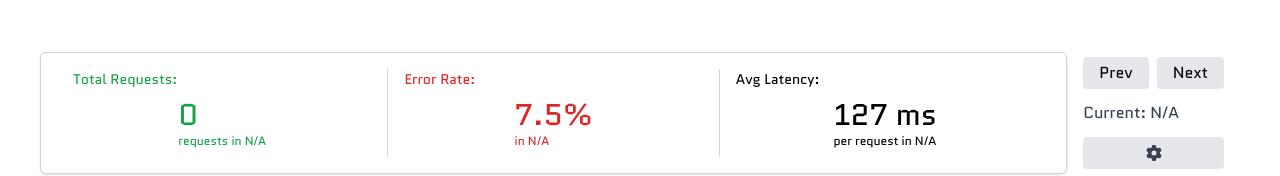
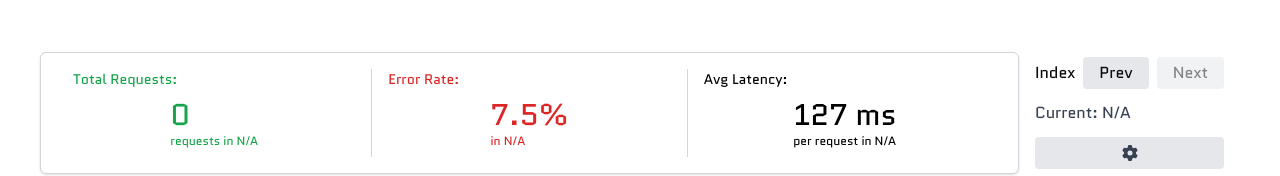
Before and after one commit to alyosha-bar/api-track, a React (Vite) app in the folder frontend/: page /dashboard/1 in a window 1280 px wide. Shown: the part 175-351 px from the top of the page. Built offline with nearby package versions, Linux system fonts and the light colour scheme; no server answers; sample sign-in values are in the browser's storage.

Commit message:
fix time frames issue and scrolling between time frames

```diff
--- a/frontend/src/pages/Dashboard.jsx
+++ b/frontend/src/pages/Dashboard.jsx
@@ -15,10 +15,10 @@ import { ChartPieDonut } from "@/components/charts/PieChart";
 // ToDo:
 // Adjust Chart discriptions and titles based on data
 // Fix data time frames (daily/weekly/monthly) | consisent over all charts
-// Scrolling between time frames
 
 // Loading states using react-query
 // Metrics: Total Requests, Error Rate, Avg Latency
+
 
 // Helpers
 // Format to "YYYY-MM-DD" (UTC)
@@ -165,20 +165,27 @@ const Dashboard = () => {
   // const weeklyGroups = groupByWeek(dailyData);
 
   const groups = timeScale === "monthly" ? monthlyGroups : weeklyGroups;
+  const sortedGroups = groups.sort((a, b) => new Date(b.month || b.week) - new Date(a.month || a.week));
 
   // Log current period whenever timeScale or index changes
   useEffect(() => {
-    if (groups.length === 0) return;
-    const period = groups[index];
+    if (sortedGroups.length === 0) return;
+
+    const period = sortedGroups[index];
+    console.log("Period:", period)
     console.log(`timeScale: ${timeScale}, Period: ${timeScale === "monthly" ? period.month : period.week}`);
     console.log("Entries:", period.entries);
   }, [timeScale, index, groups]);
 
-  const next = () => setIndex((i) => (i + 1) % groups.length);
-  const prev = () => setIndex((i) => (i - 1 + groups.length) % groups.length);
+  const next = () => {
+    setIndex(index - 1)
+  };
+  const prev = () => setIndex(index + 1);
 
   // Make sure we have a valid group
-  const selectedGroup = groups[index] || { entries: [] };
+  const selectedGroup = sortedGroups[index] || { entries: [] };
+
+  console.log("Selected Group:", selectedGroup);
 
   // Extract daily entries to pass to the chart
   const selectedEntries = selectedGroup.entries;
@@ -188,7 +195,7 @@ const Dashboard = () => {
   const filledEntries = fillMissingDays(selectedEntries, periodStart, periodEnd);
 
   // based on prev and next filter data for also BarGraph and PieChart
-
+  console.log(filledEntries)
 
 
   // Calculate metrics
@@ -228,15 +235,18 @@ const Dashboard = () => {
 
             {/* Navigation buttons */}
             <div className="flex space-x-2">
+              <button onClick={() => console.log(index)}> Index </button>
               <button
+                disabled={index === groups.length - 1}
                 onClick={prev}
-                className="px-4 py-1 bg-gray-200 rounded hover:bg-gray-300 transition"
+                className="px-4 py-1 bg-gray-200 rounded hover:bg-gray-300 transition disabled:opacity-50 disabled:cursor-not-allowed"
               >
                 Prev
               </button>
               <button
+                disabled={index === 0}
                 onClick={next}
-                className="px-4 py-1 bg-gray-200 rounded hover:bg-gray-300 transition"
+                className="px-4 py-1 bg-gray-200 rounded hover:bg-gray-300 transition disabled:opacity-50 disabled:cursor-not-allowed"
               >
                 Next
               </button>
@@ -247,7 +257,7 @@ const Dashboard = () => {
               Current: {groups[index] ? (timeScale === "monthly" ? groups[index].month : groups[index].week) : "N/A"}
             </p>
 
-                      {/* Settings link */}
+          {/* Settings link */}
           <Link
             to={`/settings/${id}`}
             className="px-3 py-2 rounded bg-gray-200 hover:bg-gray-300 transition flex items-center justify-center"
```
